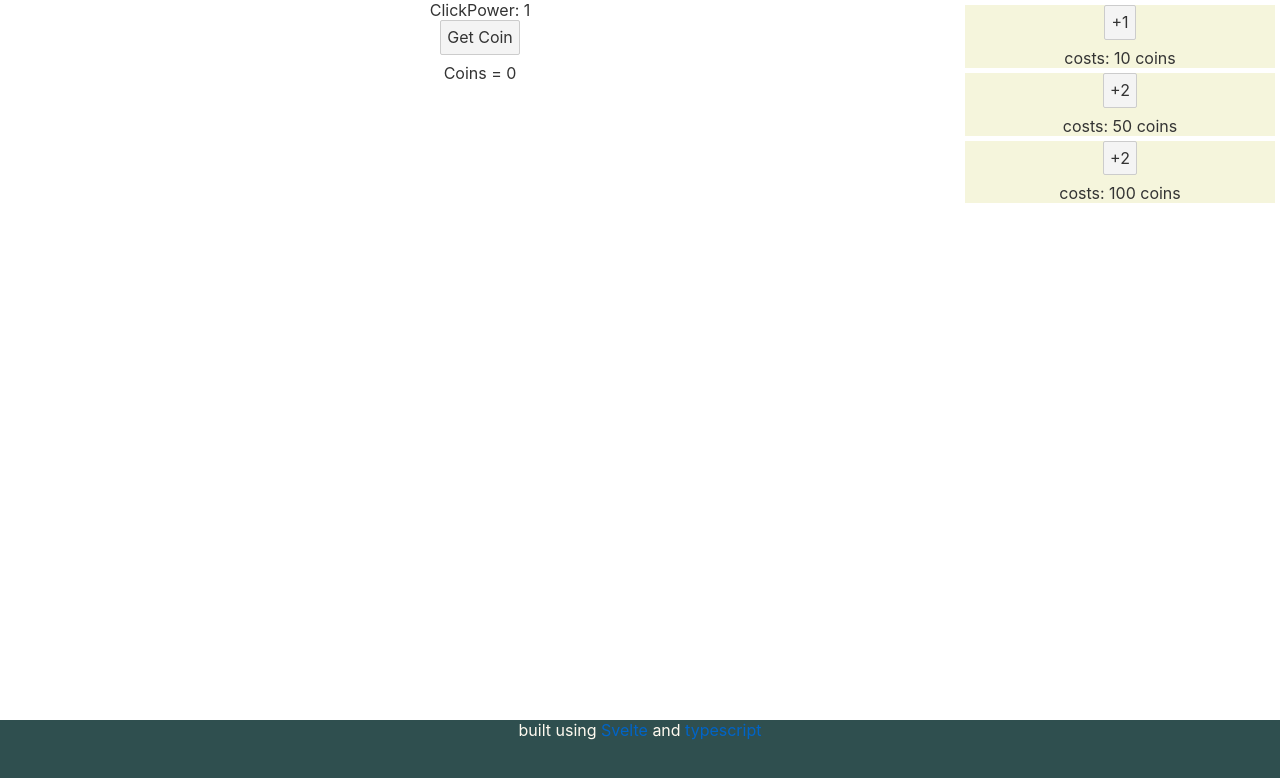
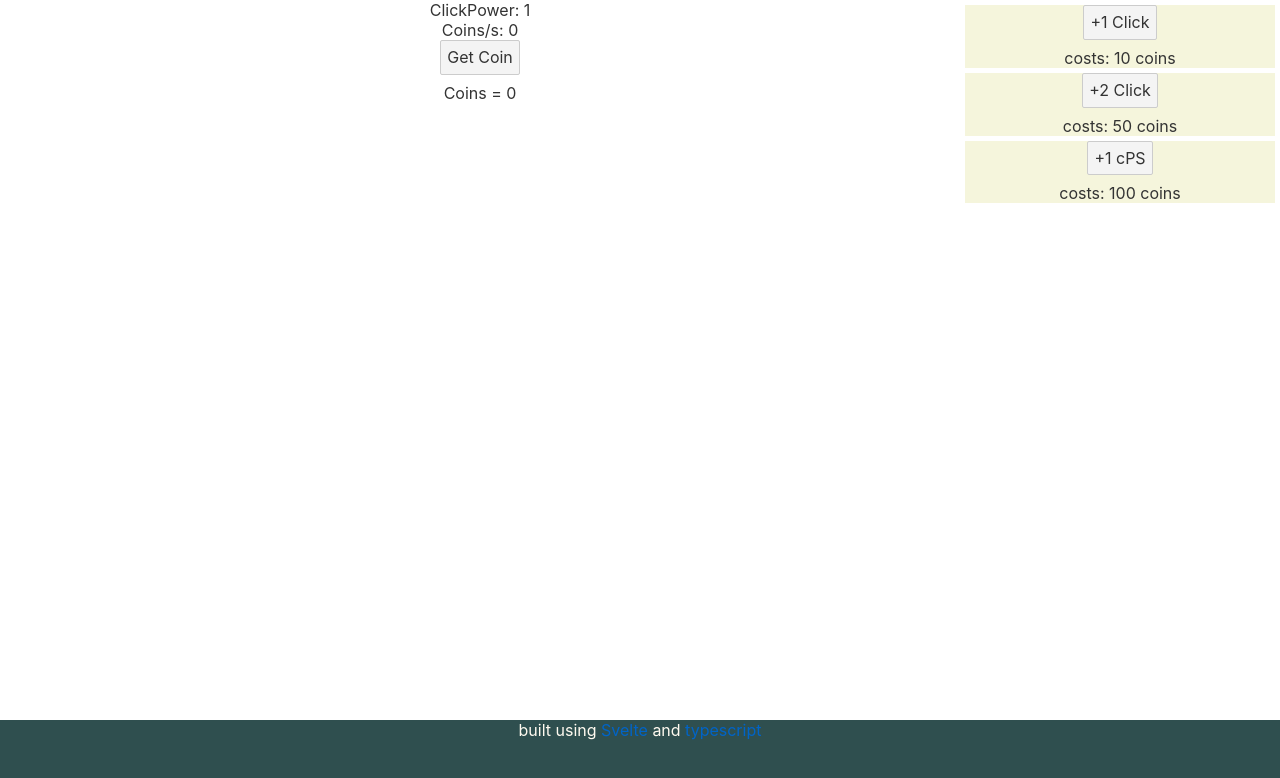
Before and after one commit to Ar1ad-zz/SvelteClicker, a Svelte app: page / in a window 1280 px wide. Shown: the top 778 px of the page. Built offline with nearby package versions, Linux system fonts and the light colour scheme.

Commit message:
Update App.svelte

```diff
--- a/src/App.svelte
+++ b/src/App.svelte
@@ -14,8 +14,6 @@
 	let psupgrades1 = 0
 
 	let Cost_psupgrade1 = 100;
-
-
 
 	function _GiveCPS(){
 		coin += CoinPS
@@ -63,6 +61,7 @@
 	<div class="grid-container-Main">
 		<div>
 			<p>ClickPower: {clickpower}</p>
+			<p>Coins/s: {CoinPS}</p>
 			<button on:click="{_CoinClicked}">Get Coin</button>
 		</div>
 		<p>Coins = {coin}</p>
@@ -70,15 +69,15 @@
 
 	<div class="grid-container-Upgrades">
 		<div class="upgradeButtons">
-			<button on:click="{_Upgrade1}">+1</button>
+			<button on:click="{_Upgrade1}">+1 Click</button>
 			<p class="upgradeCost">costs: {Cost_upgrade1} coins</p>
 		</div>
 		<div class="upgradeButtons">
-			<button on:click="{_Upgrade2}">+2</button>
+			<button on:click="{_Upgrade2}">+2 Click</button>
 			<p class="upgradeCost">costs: {Cost_upgrade2} coins</p>
 		</div>
 		<div class="upgradeButtons">
-			<button on:click="{_PsUpgrade1}">+2</button>
+			<button on:click="{_PsUpgrade1}">+1 cPS</button>
 			<p class="upgradeCost">costs: {Cost_psupgrade1} coins</p>
 		</div>
 	</div>
```
